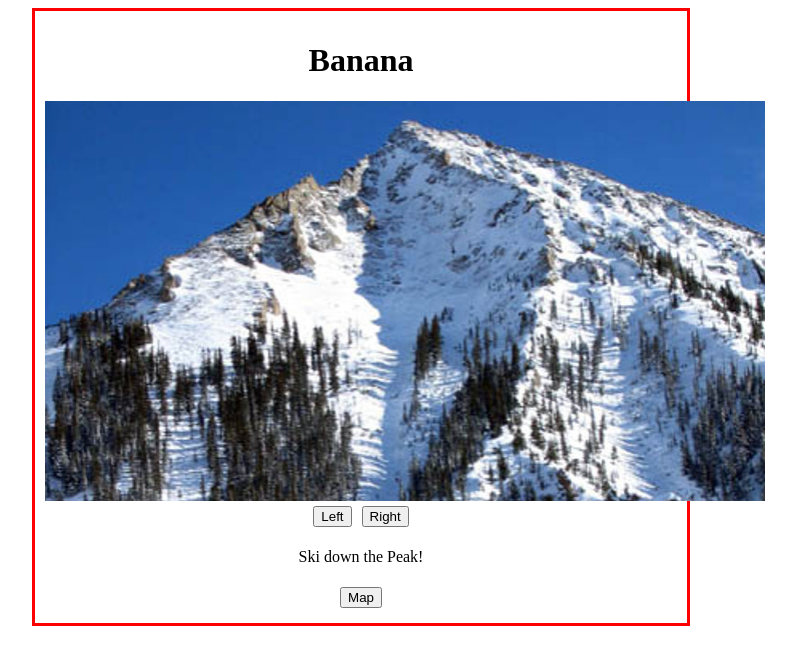
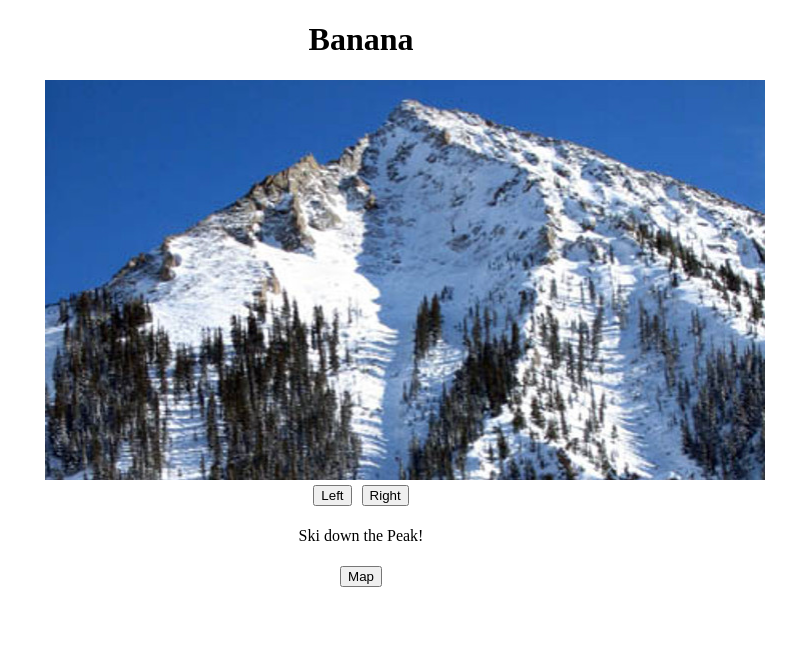
Before and after one commit to danielfrentzel/2017-VT-CS350, a Flask app: page /11 in a window 1280 px wide. Shown: the top 665 px of the page, without its empty margins (279-1075 px from the left). Run offline with Flask 2, Linux system fonts and the light colour scheme; data comes from the database, SQL or seed files in the repository; some libraries are stand-ins or nearby versions.

Commit message:
Remove border from slideshow

```diff
--- a/static/Location_Style2.css
+++ b/static/Location_Style2.css
@@ -5,8 +5,8 @@ button, input{
 .center{
     margin: auto;
     width: 50%;
-    border: 3px solid red;
-    padding: 10px;
+    /*border: 3px solid red;*/
+    /*padding: 10px;*/
     text-align: center;
 }
 img {
```
